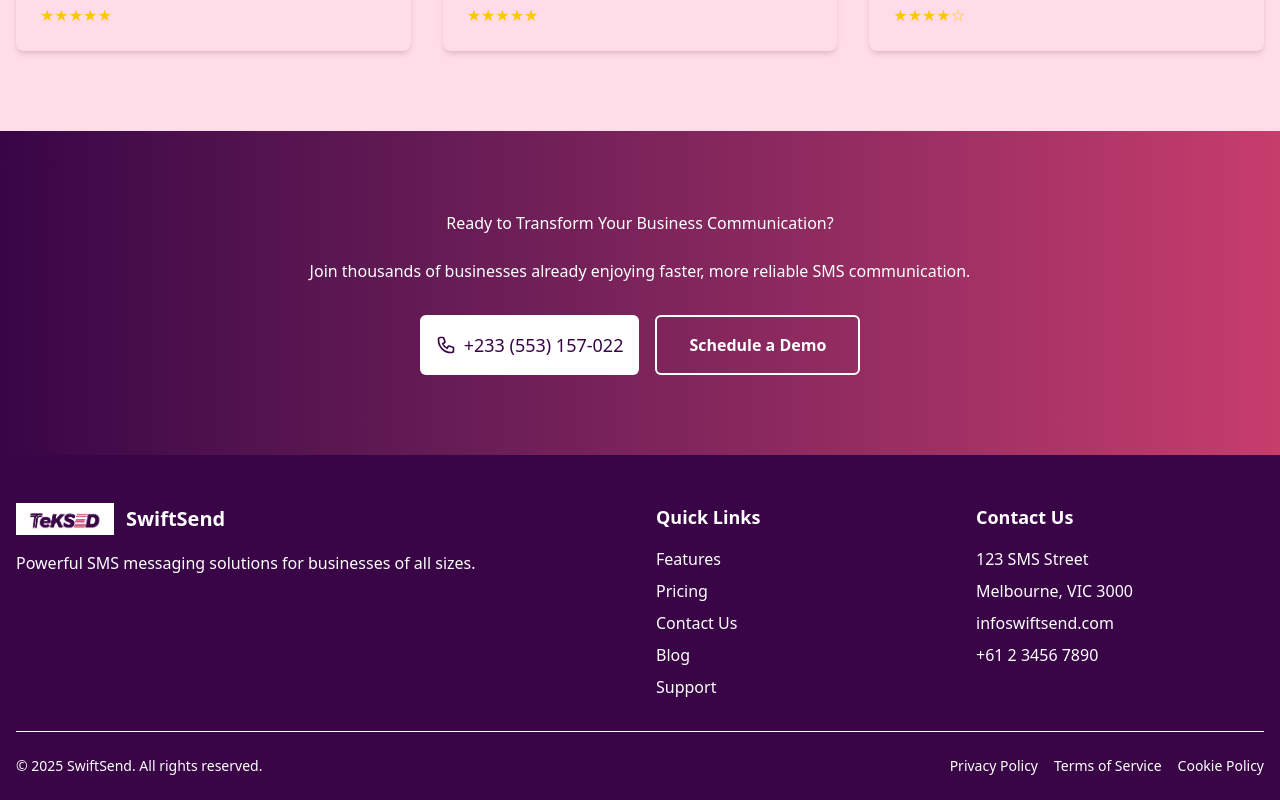
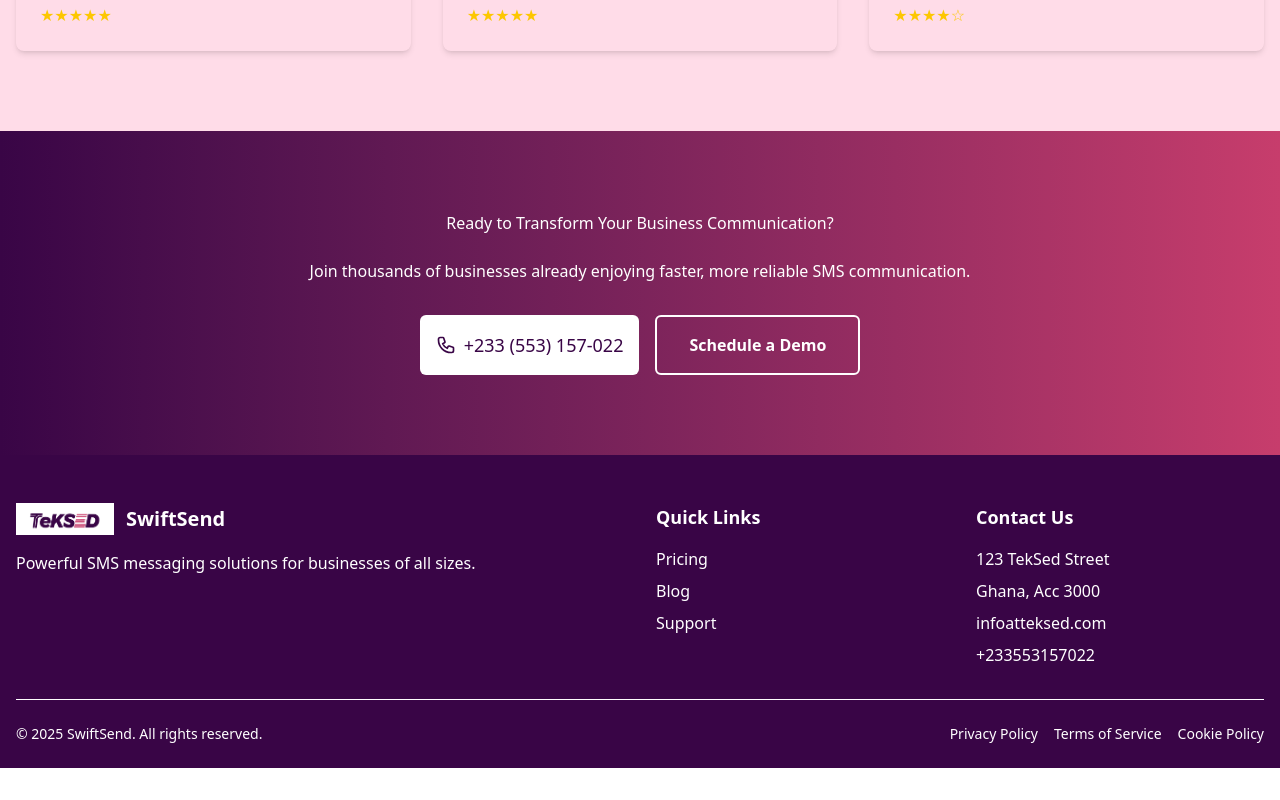
Before and after one commit to KingsleyAmankwah/swift-send, an Angular app: page / in a window 1280 px wide. Shown: the part 3390-4190 px from the top of the page. After the commit the page ends 4158 px from the top, so only its background shows below. Built offline with nearby package versions, Linux system fonts and the light colour scheme.

Commit message:
feat: update footer contact information and modify quick links

```diff
--- a/src/app/components/footer/footer.html
+++ b/src/app/components/footer/footer.html
@@ -36,22 +36,22 @@
       <div>
         <h3 class="font-display font-bold text-lg mb-4">Contact Us</h3>
         <address class="not-italic font-sans space-y-2 text-neutral">
-          <p>123 SMS Street</p>
-          <p>Melbourne, VIC 3000</p>
+          <p>123 TekSed Street</p>
+          <p>Ghana, Acc 3000</p>
           <p>
             <a
               href="mailto:info@swiftsend.com"
               class="hover:text-white transition-colors"
             >
-              infoswiftsend.com
+              infoatteksed.com
             </a>
           </p>
           <p>
             <a
-              href="tel:+61234567890"
+              href="tel:+233553157022"
               class="hover:text-white transition-colors"
             >
-              +61 2 3456 7890
+              +233553157022
             </a>
           </p>
         </address>
--- a/src/app/components/footer/footer.ts
+++ b/src/app/components/footer/footer.ts
@@ -16,9 +16,7 @@ export class Footer {
   currentYear = new Date().getFullYear();
 
   quickLinks = signal([
-    { path: '/features', label: 'Features' },
     { path: '/pricing', label: 'Pricing' },
-    { path: '/contact', label: 'Contact Us' },
     { path: '/blog', label: 'Blog' },
     { path: '/support', label: 'Support' },
   ]);
```
